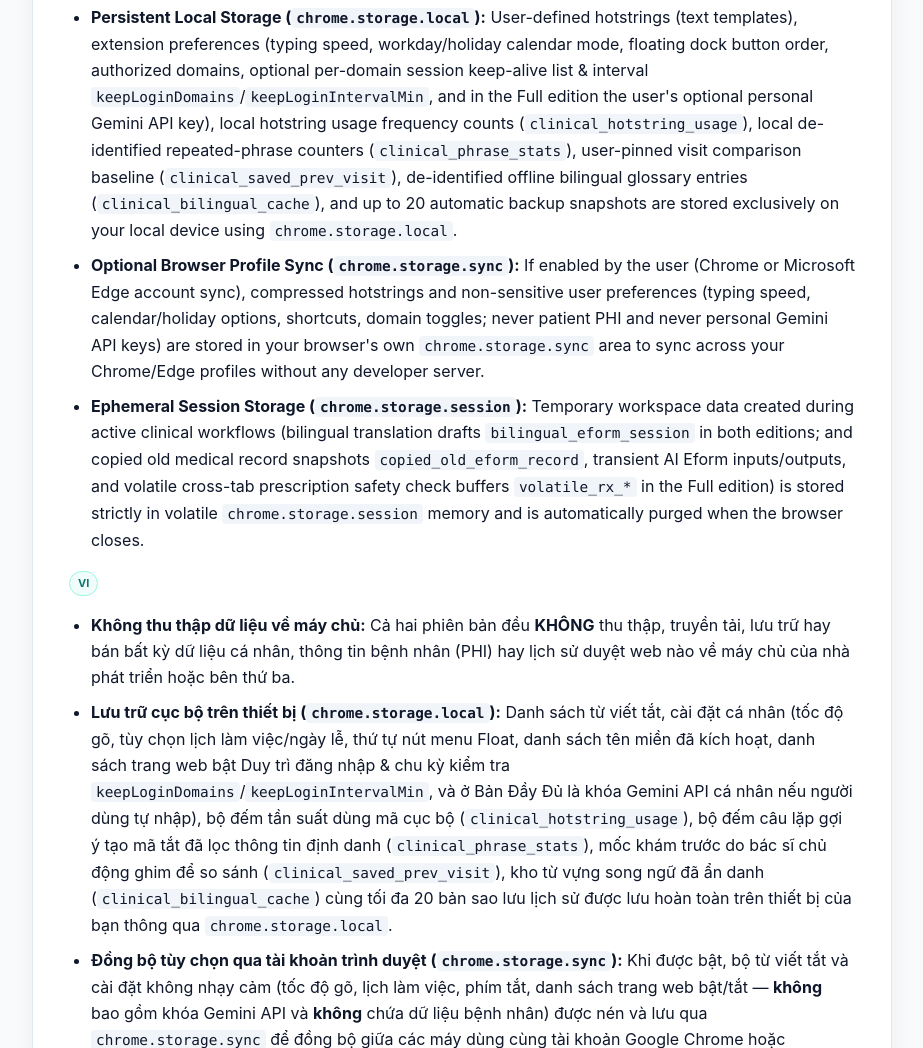
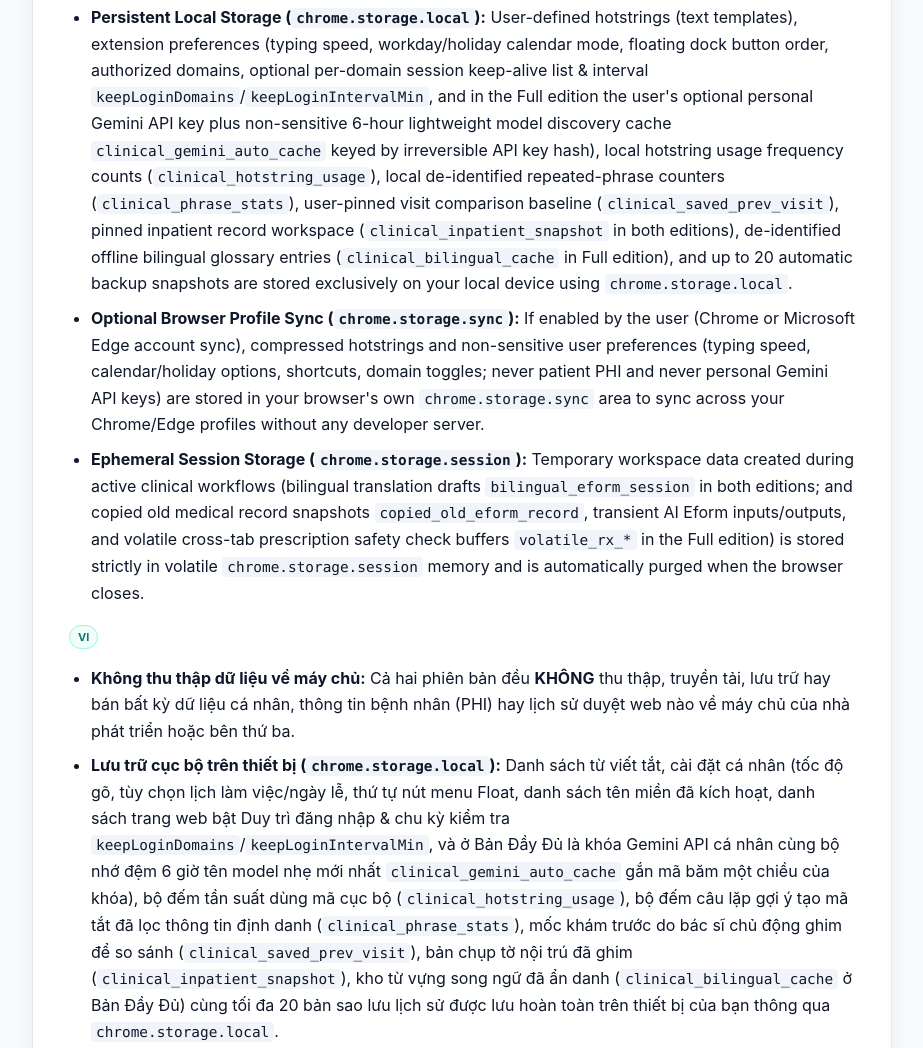
Before and after one commit to bladels/eform-ykhoa-privacy, a plain HTML site: page index.html in a window 1280 px wide. Shown: the part 736-1784 px from the top of the page, without its empty margins (178-1101 px from the left). Drawn offline with Linux system fonts and the light colour scheme.

Commit message:
Update privacy policy for v3.0.0

```diff
--- a/index.html
+++ b/index.html
@@ -109,7 +109,7 @@
       <div class="meta">
         <strong>Extension Names / Tên tiện ích:</strong>
         Eform Y Khoa - Trợ Lý Bệnh Án Điện Tử (Full) &amp; Eform Lite - Gõ Tắt &amp; Nhập Liệu Y Khoa (Lite)<br>
-        <strong>Last Updated / Cập nhật lần cuối:</strong> November 2026 (v2.7.0)
+        <strong>Last Updated / Cập nhật lần cuối:</strong> November 2026 (v3.0.0)
       </div>
     </header>
 
@@ -124,14 +124,14 @@
       <p><span class="lang-tag">EN</span></p>
       <ul>
         <li><strong>Zero Developer Server Collection:</strong> Neither extension collects, transmits, stores, or sells any personal data, patient health information (PHI), or browsing history to any developer-controlled server or third-party analytics service.</li>
-        <li><strong>Persistent Local Storage (<code>chrome.storage.local</code>):</strong> User-defined hotstrings (text templates), extension preferences (typing speed, workday/holiday calendar mode, floating dock button order, authorized domains, optional per-domain session keep-alive list &amp; interval <code>keepLoginDomains</code>/<code>keepLoginIntervalMin</code>, and in the Full edition the user's optional personal Gemini API key), local hotstring usage frequency counts (<code>clinical_hotstring_usage</code>), local de-identified repeated-phrase counters (<code>clinical_phrase_stats</code>), user-pinned visit comparison baseline (<code>clinical_saved_prev_visit</code>), de-identified offline bilingual glossary entries (<code>clinical_bilingual_cache</code>), and up to 20 automatic backup snapshots are stored exclusively on your local device using <code>chrome.storage.local</code>.</li>
+        <li><strong>Persistent Local Storage (<code>chrome.storage.local</code>):</strong> User-defined hotstrings (text templates), extension preferences (typing speed, workday/holiday calendar mode, floating dock button order, authorized domains, optional per-domain session keep-alive list &amp; interval <code>keepLoginDomains</code>/<code>keepLoginIntervalMin</code>, and in the Full edition the user's optional personal Gemini API key plus non-sensitive 6-hour lightweight model discovery cache <code>clinical_gemini_auto_cache</code> keyed by irreversible API key hash), local hotstring usage frequency counts (<code>clinical_hotstring_usage</code>), local de-identified repeated-phrase counters (<code>clinical_phrase_stats</code>), user-pinned visit comparison baseline (<code>clinical_saved_prev_visit</code>), pinned inpatient record workspace (<code>clinical_inpatient_snapshot</code> in both editions), de-identified offline bilingual glossary entries (<code>clinical_bilingual_cache</code> in Full edition), and up to 20 automatic backup snapshots are stored exclusively on your local device using <code>chrome.storage.local</code>.</li>
         <li><strong>Optional Browser Profile Sync (<code>chrome.storage.sync</code>):</strong> If enabled by the user (Chrome or Microsoft Edge account sync), compressed hotstrings and non-sensitive user preferences (typing speed, calendar/holiday options, shortcuts, domain toggles; never patient PHI and never personal Gemini API keys) are stored in your browser's own <code>chrome.storage.sync</code> area to sync across your Chrome/Edge profiles without any developer server.</li>
         <li><strong>Ephemeral Session Storage (<code>chrome.storage.session</code>):</strong> Temporary workspace data created during active clinical workflows (bilingual translation drafts <code>bilingual_eform_session</code> in both editions; and copied old medical record snapshots <code>copied_old_eform_record</code>, transient AI Eform inputs/outputs, and volatile cross-tab prescription safety check buffers <code>volatile_rx_*</code> in the Full edition) is stored strictly in volatile <code>chrome.storage.session</code> memory and is automatically purged when the browser closes.</li>
       </ul>
       <p><span class="lang-tag">VI</span></p>
       <ul>
         <li><strong>Không thu thập dữ liệu về máy chủ:</strong> Cả hai phiên bản đều <strong>KHÔNG</strong> thu thập, truyền tải, lưu trữ hay bán bất kỳ dữ liệu cá nhân, thông tin bệnh nhân (PHI) hay lịch sử duyệt web nào về máy chủ của nhà phát triển hoặc bên thứ ba.</li>
-        <li><strong>Lưu trữ cục bộ trên thiết bị (<code>chrome.storage.local</code>):</strong> Danh sách từ viết tắt, cài đặt cá nhân (tốc độ gõ, tùy chọn lịch làm việc/ngày lễ, thứ tự nút menu Float, danh sách tên miền đã kích hoạt, danh sách trang web bật Duy trì đăng nhập &amp; chu kỳ kiểm tra <code>keepLoginDomains</code>/<code>keepLoginIntervalMin</code>, và ở Bản Đầy Đủ là khóa Gemini API cá nhân nếu người dùng tự nhập), bộ đếm tần suất dùng mã cục bộ (<code>clinical_hotstring_usage</code>), bộ đếm câu lặp gợi ý tạo mã tắt đã lọc thông tin định danh (<code>clinical_phrase_stats</code>), mốc khám trước do bác sĩ chủ động ghim để so sánh (<code>clinical_saved_prev_visit</code>), kho từ vựng song ngữ đã ẩn danh (<code>clinical_bilingual_cache</code>) cùng tối đa 20 bản sao lưu lịch sử được lưu hoàn toàn trên thiết bị của bạn thông qua <code>chrome.storage.local</code>.</li>
+        <li><strong>Lưu trữ cục bộ trên thiết bị (<code>chrome.storage.local</code>):</strong> Danh sách từ viết tắt, cài đặt cá nhân (tốc độ gõ, tùy chọn lịch làm việc/ngày lễ, thứ tự nút menu Float, danh sách tên miền đã kích hoạt, danh sách trang web bật Duy trì đăng nhập &amp; chu kỳ kiểm tra <code>keepLoginDomains</code>/<code>keepLoginIntervalMin</code>, và ở Bản Đầy Đủ là khóa Gemini API cá nhân cùng bộ nhớ đệm 6 giờ tên model nhẹ mới nhất <code>clinical_gemini_auto_cache</code> gắn mã băm một chiều của khóa), bộ đếm tần suất dùng mã cục bộ (<code>clinical_hotstring_usage</code>), bộ đếm câu lặp gợi ý tạo mã tắt đã lọc thông tin định danh (<code>clinical_phrase_stats</code>), mốc khám trước do bác sĩ chủ động ghim để so sánh (<code>clinical_saved_prev_visit</code>), bản chụp tờ nội trú đã ghim (<code>clinical_inpatient_snapshot</code>), kho từ vựng song ngữ đã ẩn danh (<code>clinical_bilingual_cache</code> ở Bản Đầy Đủ) cùng tối đa 20 bản sao lưu lịch sử được lưu hoàn toàn trên thiết bị của bạn thông qua <code>chrome.storage.local</code>.</li>
         <li><strong>Đồng bộ tùy chọn qua tài khoản trình duyệt (<code>chrome.storage.sync</code>):</strong> Khi được bật, bộ từ viết tắt và cài đặt không nhạy cảm (tốc độ gõ, lịch làm việc, phím tắt, danh sách trang web bật/tắt — <strong>không</strong> bao gồm khóa Gemini API và <strong>không</strong> chứa dữ liệu bệnh nhân) được nén và lưu qua <code>chrome.storage.sync</code> để đồng bộ giữa các máy dùng cùng tài khoản Google Chrome hoặc Microsoft Edge mà không qua máy chủ riêng.</li>
         <li><strong>Lưu trữ phiên tạm thời (<code>chrome.storage.session</code>):</strong> Dữ liệu tạm thời khi thao tác trên bệnh án (bản nháp dịch song ngữ <code>bilingual_eform_session</code> ở cả hai phiên bản; bản sao bệnh án cũ <code>copied_old_eform_record</code>, nội dung phiên AI Eform và bộ đệm đối chiếu an toàn đơn thuốc giữa các tab <code>volatile_rx_*</code> ở Bản Đầy Đủ) chỉ được giữ trong bộ nhớ phiên <code>chrome.storage.session</code> và tự động xóa sạch khi đóng trình duyệt.</li>
       </ul>
```
